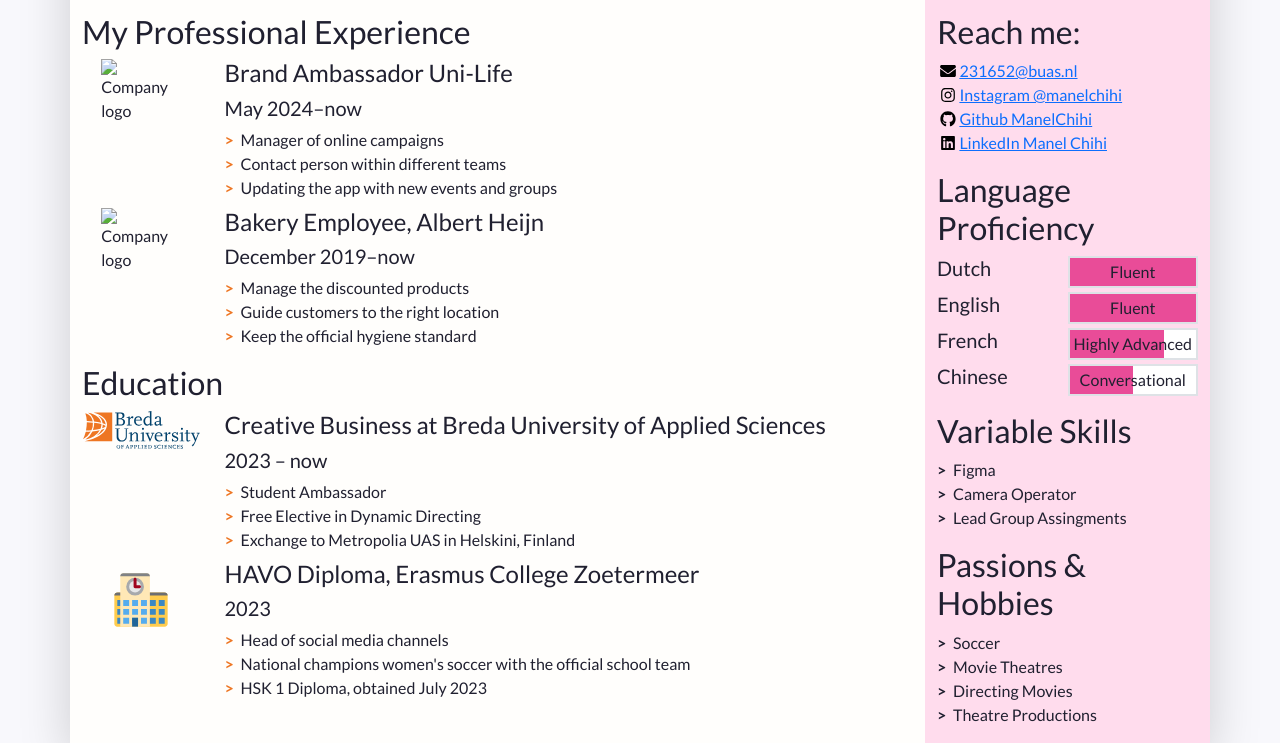
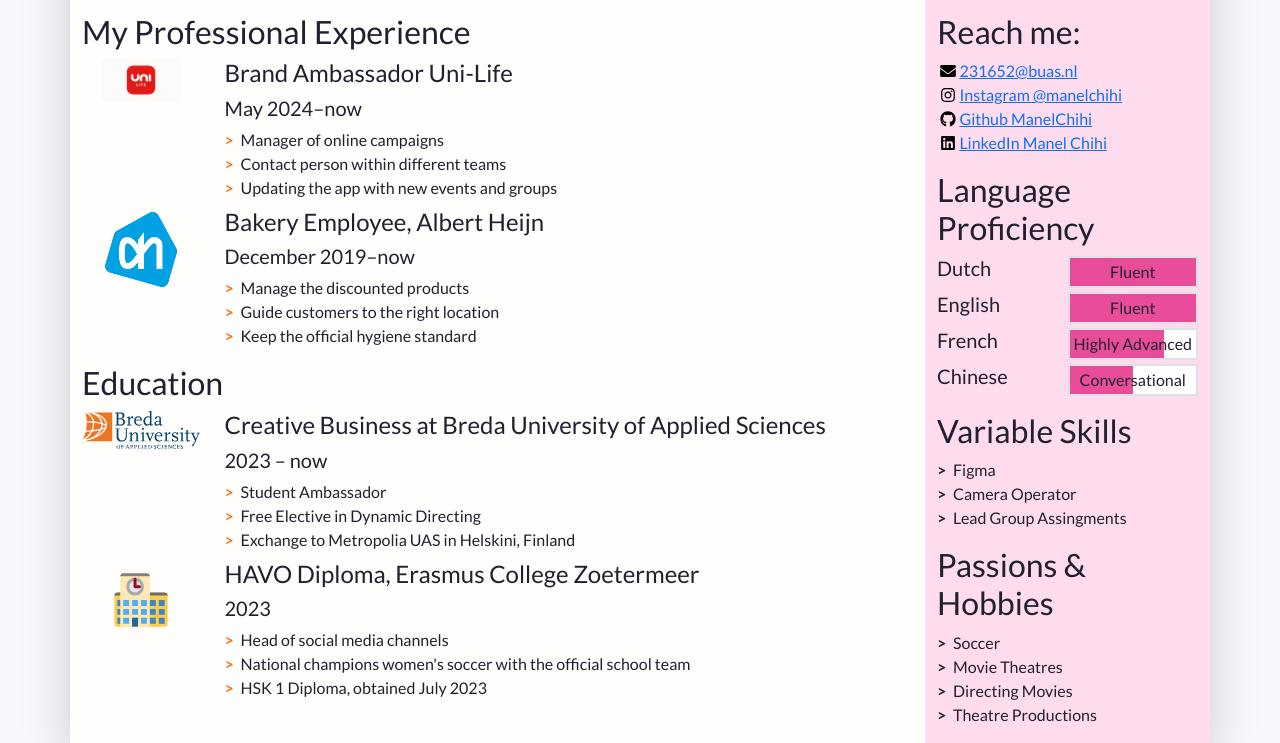
Before and after one commit to ManelChihi/Manel-Chihi-Resume, a plain HTML site: page index.html in a window 1280 px wide. Shown: the part 184-927 px from the top of the page. Drawn offline with nearby package versions, Linux system fonts and the light colour scheme.

Commit message:
Add files via upload

```diff
--- a/index.html
+++ b/index.html
@@ -82,7 +82,7 @@
               <li class="biography-item row mb-2">
                 <!-- We're using a grid inside a grid so we can align logos and text -->
                 <div class="logo-container col-3 col-sm-2 col-md-3 col-lg-2">
-                  <img class="biography-logo mw-100 d-block mx-auto" src="images/employers/unilife.png" alt="Company logo" width="80">
+                  <img class="biography-logo mw-100 d-block mx-auto" src="images/icons/unilife.png" alt="Uni-Life logo" width="80">
                 </div>
                 <div class="biography-contents col-9 col-sm-10 col-md-9 col-lg-10">
                   <h4>Brand Ambassador Uni-Life</h4>
@@ -100,7 +100,7 @@
               <li class="biography-item row mb-2">
                 <div class="logo-container col-3 col-sm-2 col-md-3 col-lg-2">
                 <!-- We're using a grid inside a grid so we can align logos and text -->
-                  <img class="biography-logo mw-100 d-block mx-auto" src="images/employers/albert_heijn_logo.png" alt="Company logo" width="80">
+                  <img class="biography-logo mw-100 d-block mx-auto" src="images/icons/albert_heijn_logo.png" alt="Albert Heijn logo" width="80">
                 </div>
                 <div class="biography-contents col-9 col-sm-10 col-md-9 col-lg-10">
                   <h4> Bakery Employee, Albert Heijn</h4>
```
